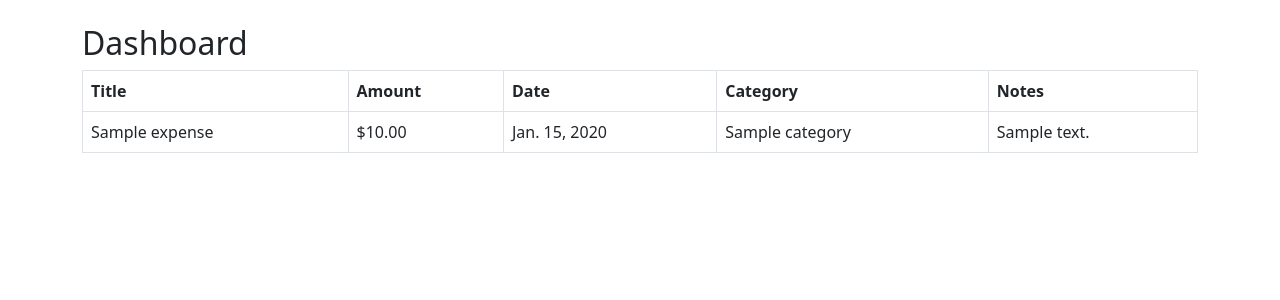
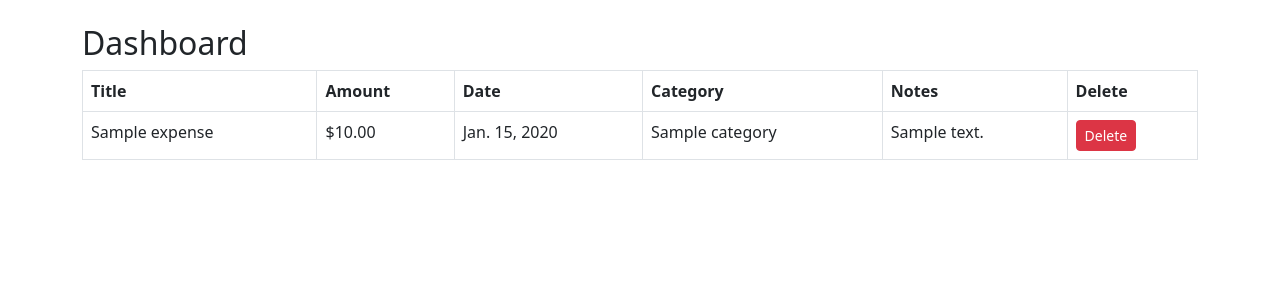
Before and after one commit to knvasquez03/miniproject4KevinVasquez, a Django app: page /dashboard/ in a window 1280 px wide. Shown: the part 56-356 px from the top of the page. Run offline with Django 4.2, Linux system fonts and the light colour scheme; a user stored in the database is signed in; tables that the repository leaves empty hold one stand-in row (values such as "Sample post").

Commit message:
Add delete expense feature with Bootstrap modal on dashboard, base, and home html files.

```diff
--- a/tracker/templates/tracker/base.html
+++ b/tracker/templates/tracker/base.html
@@ -32,5 +32,6 @@
     {% block content %}{% endblock %}
 </div>
 
+<script src="https://cdn.jsdelivr.net/npm/bootstrap@5.3.0/dist/js/bootstrap.bundle.min.js"></script>
 </body>
 </html>
--- a/tracker/templates/tracker/dashboard.html
+++ b/tracker/templates/tracker/dashboard.html
@@ -12,6 +12,7 @@
                 <th>Date</th>
                 <th>Category</th>
                 <th>Notes</th>
+                <th>Delete</th>
             </tr>
         </thead>
         <tbody>
@@ -22,6 +23,34 @@
                 <td>{{ expense.date }}</td>
                 <td>{{ expense.category }}</td>
                 <td>{{ expense.notes }}</td>
+                <td>
+                    <button class="btn btn-danger btn-sm" data-bs-toggle="modal" data-bs-target="#deleteModal{{ expense.id }}">
+                        Delete
+                    </button>
+
+                    <div class="modal fade" id="deleteModal{{ expense.id }}" tabindex="-1" aria-hidden="true">
+                        <div class="modal-dialog">
+                            <div class="modal-content">
+                                <div class="modal-header">
+                                    <h5 class="modal-title">Delete Expense</h5>
+                                    <button type="button" class="btn-close" data-bs-dismiss="modal"></button>
+                                </div>
+                                <div class="modal-body">
+                                    Are you sure you want to delete "{{ expense.title }}"?
+                                </div>
+                                <div class="modal-footer">
+                                    <button type="button" class="btn btn-secondary" data-bs-dismiss="modal">Cancel</button>
+
+                                    <form method="post" action="{% url 'delete_expense' expense.id %}">
+                                        {% csrf_token %}
+                                        <button type="submit" class="btn btn-danger">Delete</button>
+                                    </form>
+                                </div>
+                            </div>
+                        </div>
+                    </div>
+
+                </td>
             </tr>
             {% endfor %}
         </tbody>
--- a/tracker/urls.py
+++ b/tracker/urls.py
@@ -15,4 +15,5 @@ urlpatterns = [
     path('categories/', views.categories, name='categories'),
     path('summary/', views.summary, name='summary'),
     path('profile/', views.profile, name='profile'),
+    path('delete/<int:expense_id>/', views.delete_expense, name='delete_expense'),
 ]
```
Also changed, not shown: tracker/templates/tracker/home.html (+10 -3 lines).
